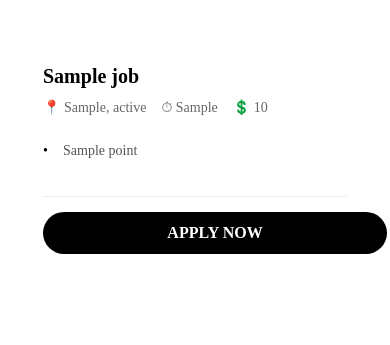
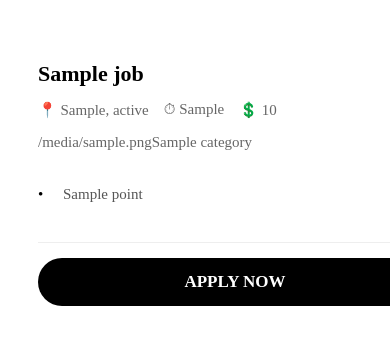
Before and after one commit to srivardhanrr/job_listing, a Django app: template templates/jobs/job_card_list.html in a window 390 px wide; the page is wider, and only the part inside the window is pictured. Shown: the top 345 px of that part. Run offline with Django 5.2, Linux system fonts and the light colour scheme; the template is opened without the code that fills it: most values are stand-ins (such as "Sample title", 1, 10 or a date in 2020).

Commit message:
First Commit

```diff
--- a/templates/jobs/footer.html
+++ b/templates/jobs/footer.html
@@ -184,7 +184,7 @@
             <img src="{% static 'assets/logo-white.png' %}" alt="Logo" width="50">
             <div class="footer-cta">
                 <h2>Ready to hire or get hired?</h2>
-                <a style="line-break: strict" href="#" class="get-started">
+                <a href="#" class="get-started">
                     Get started
                     <span><i class="fas fa-arrow-right"></i></span>
                 </a>
--- a/templates/jobs/job_card_list.html
+++ b/templates/jobs/job_card_list.html
@@ -3,59 +3,60 @@
     .jobs-list-view {
         display: flex;
         flex-direction: column;
-        gap: 10px;
-        max-width: 1200px;
+        gap: 15px;
+        max-width: 1400px; /* Increased from 1200px */
         margin: 0 auto;
-    {#padding: 20px;#}
+        padding: 0 20px; /* Reduced from default */
     }
 
     .list-job-card {
         border: 2px solid var(--card-color, #00a0c6);
         border-radius: 15px;
-        padding: 25px;
+        padding: 30px; /* Increased padding */
         background: white;
         display: grid;
-        grid-template-columns: 3fr 1fr;
-        gap: 30px;
+        grid-template-columns: 4fr 1fr; /* Adjusted ratio to give more space to content */
+        gap: 40px; /* Increased gap */
         transition: all 0.3s ease;
+        width: 100%; /* Ensure card takes full width */
     }
 
     .list-job-info {
         display: flex;
         flex-direction: column;
-        gap: 15px;
+        gap: 20px; /* Increased gap */
     }
 
     .list-job-header h3 {
-        font-size: 24px;
+        font-size: 26px; /* Increased from 24px */
         color: var(--card-color, #00a0c6);
-        margin-bottom: 15px;
+        margin-bottom: 20px; /* Increased from 15px */
         line-height: 1.3;
     }
 
     .list-job-meta {
         display: flex;
-        gap: 20px;
+        gap: 25px; /* Increased from 20px */
         align-items: center;
         color: #666;
-        font-size: 15px;
+        font-size: 16px; /* Increased from 15px */
     }
 
     .list-job-details ul {
         list-style: none;
         padding: 0;
-        margin: 15px 0;
+        margin: 20px 0; /* Increased from 15px */
         display: grid;
-        grid-template-columns: repeat(auto-fit, minmax(250px, 1fr));
-        gap: 12px;
+        grid-template-columns: repeat(auto-fit, minmax(300px, 1fr)); /* Increased from 250px */
+        gap: 15px; /* Increased from 12px */
     }
 
     .list-job-details li {
         color: #555;
-        font-size: 15px;
-        padding-left: 20px;
+        font-size: 16px; /* Increased from 15px */
+        padding-left: 25px; /* Increased from 20px */
         position: relative;
-        line-height: 1.4;
+        line-height: 1.5; /* Increased from 1.4 */
     }
 
     .list-job-details li::before {
@@ -69,28 +70,29 @@
         display: flex;
         flex-direction: column;
         justify-content: center;
-        gap: 15px;
+        gap: 20px; /* Increased from 15px */
     }
 
     .list-see-more {
         text-align: center;
         text-decoration: none;
         color: var(--card-color, #00a0c6);
-        font-size: 16px;
+        font-size: 17px; /* Increased from 16px */
     }
 
     .list-apply-button {
-        padding: 15px 45px;
+        padding: 18px 38px; /* Increased from 15px 45px */
         border-radius: 50px;
         background-color: var(--card-color, #00a0c6);
         color: white;
         text-decoration: none;
-        font-size: 18px;
+        font-size: 19px; /* Increased from 18px */
         font-weight: 600;
         text-align: center;
         border: 2px solid var(--card-color, #00a0c6);
         transition: all 0.3s ease;
         text-transform: uppercase;
+        width: 100%; /* Make button take full width */
     }
 
     .list-apply-button:hover {
@@ -100,7 +102,7 @@
 
     @media (max-width: 768px) {
         .jobs-list-view {
-            padding: 15px;
+            padding: 10px; /* Reduced from 15px */
             gap: 15px;
         }
 
@@ -111,24 +113,24 @@
         }
 
         .list-job-header h3 {
-            font-size: 20px;
-            margin-bottom: 10px;
+            font-size: 22px; /* Increased from 20px */
+            margin-bottom: 12px;
         }
 
         .list-job-meta {
             gap: 15px;
-            font-size: 14px;
+            font-size: 15px; /* Increased from 14px */
             flex-wrap: wrap;
         }
 
         .list-job-details ul {
             grid-template-columns: 1fr;
-            gap: 8px;
-            margin: 10px 0;
+            gap: 10px;
+            margin: 12px 0;
         }
 
         .list-job-details li {
-            font-size: 14px;
+            font-size: 15px; /* Increased from 14px */
         }
 
         .list-job-actions {
@@ -139,12 +141,12 @@
 
         .list-apply-button {
             width: 100%;
-            padding: 12px 20px;
-            font-size: 16px;
+            padding: 14px 20px; /* Increased from 12px */
+            font-size: 17px; /* Increased from 16px */
         }
 
         .list-see-more {
-            display: none; /* Hide "See more" on mobile */
+            display: none;
         }
     }
 </style>
@@ -158,6 +160,7 @@
                     <span>📍 {{ job.location_city }}, {{ job.location_state }}</span>
                     <span>⏱ {{ job.job_type }}</span>
                     <span>💲 {% if job.salary_range %}{{ job.salary_range }}{% else %}Negotiable{% endif %}</span>
+                    <span>{{ job.category.icon }}{{ job.category.name }}</span>
                 </div>
             </div>
             <div class="list-job-details">
```
Also changed, not shown: templates/jobs/header.html (+8 -1 lines), templates/jobs/listing.html (+7 -8 lines).
